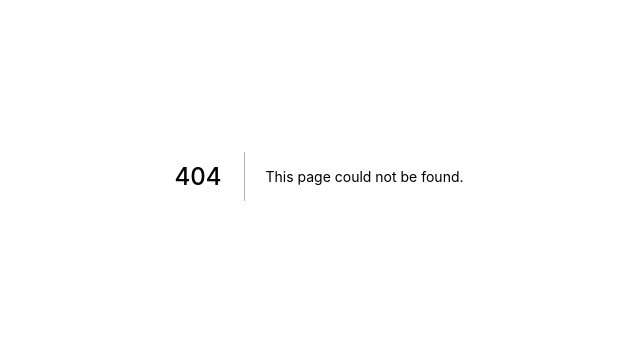
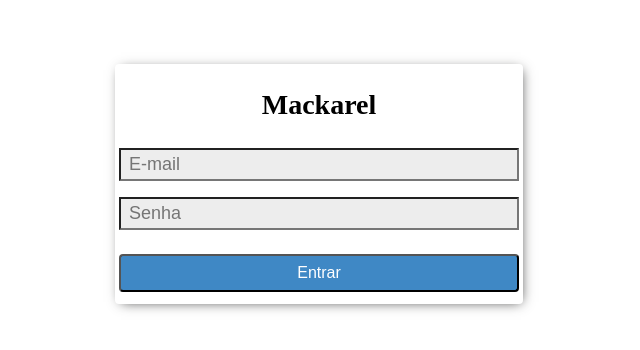
Before and after one commit to BrunoDevCode/lider-sist-nextjs, a Next.js app: page / in a window 1280 px wide. Before the commit this address had no page. Shown: the part 224-574 px from the top of the page, without its empty margins (321-961 px from the left). Built offline with nearby package versions, Linux system fonts and the light colour scheme.

Commit message:
feat: login area

```diff
--- /dev/null
+++ b/src/pages/index.tsx
@@ -0,0 +1,71 @@
+import { FormEvent, useState } from 'react';
+import { api } from '../services/api';
+import { Container, Form } from '../styles/Home';
+import { set } from 'js-cookie';
+import { useRouter } from 'next/router';
+
+const Home: React.FC = () => {
+  const router = useRouter();
+
+  const [email, setEmail] = useState('');
+  const [password, setPassword] = useState('');
+
+  const [loginState, setLoginState] = useState('');
+
+  async function handleLogin(e: FormEvent) {
+    e.preventDefault();
+
+    const data = {
+      email,
+      password,
+    };
+
+    api
+      .post('/user/login', data, {
+        onUploadProgress: () => {
+          setLoginState('Carregando ...');
+        },
+      })
+      .then((response) => {
+        const { token } = response.data;
+        set('@token', token);
+
+        setLoginState('Sucesso');
+
+        router.push('/launchpage');
+      })
+      .catch((error) => {
+        setLoginState(error.message);
+      });
+  }
+
+  return (
+    <Container>
+      <div>
+        <h1>Mackarel</h1>
+
+        <p>{loginState}</p>
+
+        <Form autoComplete="off" onSubmit={handleLogin}>
+          <input
+            type="email"
+            placeholder="E-mail"
+            value={email}
+            onChange={(e) => setEmail(e.target.value)}
+          />
+
+          <input
+            type="password"
+            placeholder="Senha"
+            value={password}
+            onChange={(e) => setPassword(e.target.value)}
+          />
+
+          <button type="submit">Entrar</button>
+        </Form>
+      </div>
+    </Container>
+  );
+};
+
+export default Home;
--- /dev/null
+++ b/src/styles/Home.ts
@@ -0,0 +1,52 @@
+import styled from 'styled-components';
+
+export const Container = styled.div`
+  display: grid;
+  place-items: center;
+  align-content: center;
+  height: 100vh;
+  text-align: center;
+
+  div {
+    box-shadow: 2px 2px 12px -4px #3d3d3c;
+    width: 100%;
+    max-height: 350px;
+    height: 100%;
+    max-width: 400px;
+    background-color: white;
+    padding: 4px;
+    border-radius: 4px;
+
+    h1 {
+      font-size: 28px;
+      line-height: 38px;
+      font-weight: 900;
+    }
+  }
+`;
+
+export const Form = styled.form`
+  display: grid;
+  grid-gap: 8px;
+  width: 100%;
+  margin-top: 24px;
+
+  input {
+    font-size: 18px;
+    padding: 4px 8px;
+    background-color: #ededed;
+  }
+
+  input + input {
+    margin-top: 8px;
+  }
+
+  button {
+    background-color: #3f88c5;
+    color: white;
+    padding: 8px 16px;
+    border-radius: 4px;
+    margin-top: 16px;
+    font-size: 16px;
+  }
+`;
```
